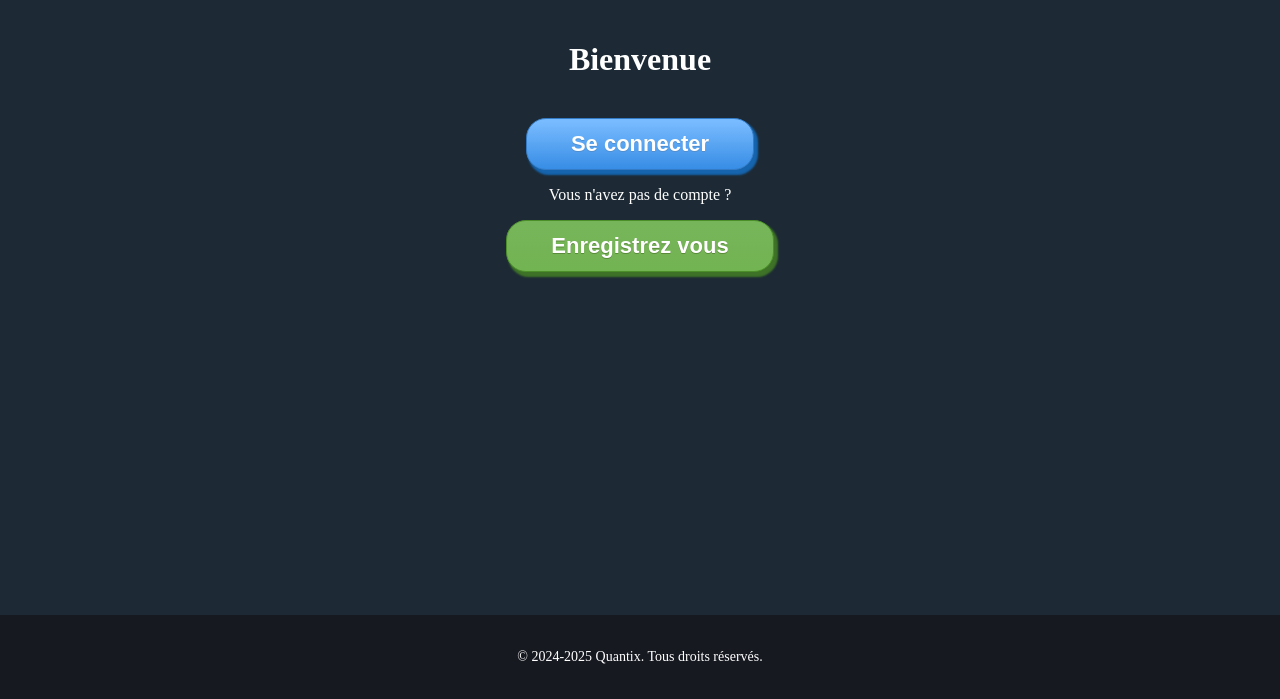
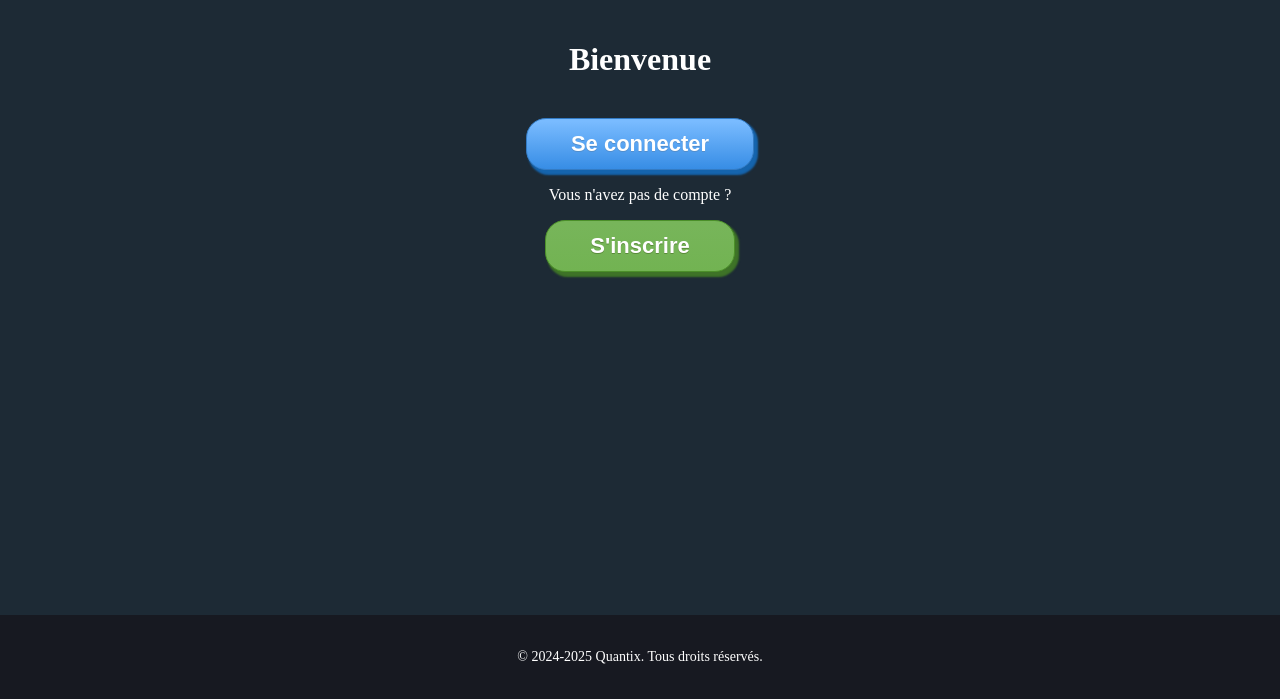
Before and after one commit to quentin-dev123/quantim, a Flask app: page / in a window 1280 px wide. Shown: the part 102-801 px from the top of the page. Run offline with Flask 3, Linux system fonts and the light colour scheme; some web fonts are replaced.

Commit message:
Replace "Enregistrez vous" with "S'inscrire"

```diff
--- a/app/templates/home.html
+++ b/app/templates/home.html
@@ -68,5 +68,5 @@
 <h1>Bienvenue<h1>
 </h1><br>
 <a href="/login" class="login">Se connecter</a><br>
-<p>Vous n'avez pas de compte ?</p><a href="/register" class="register">Enregistrez vous</a>
+<p>Vous n'avez pas de compte ?</p><a href="/register" class="register">S'inscrire</a>
 {% endblock %}
```
